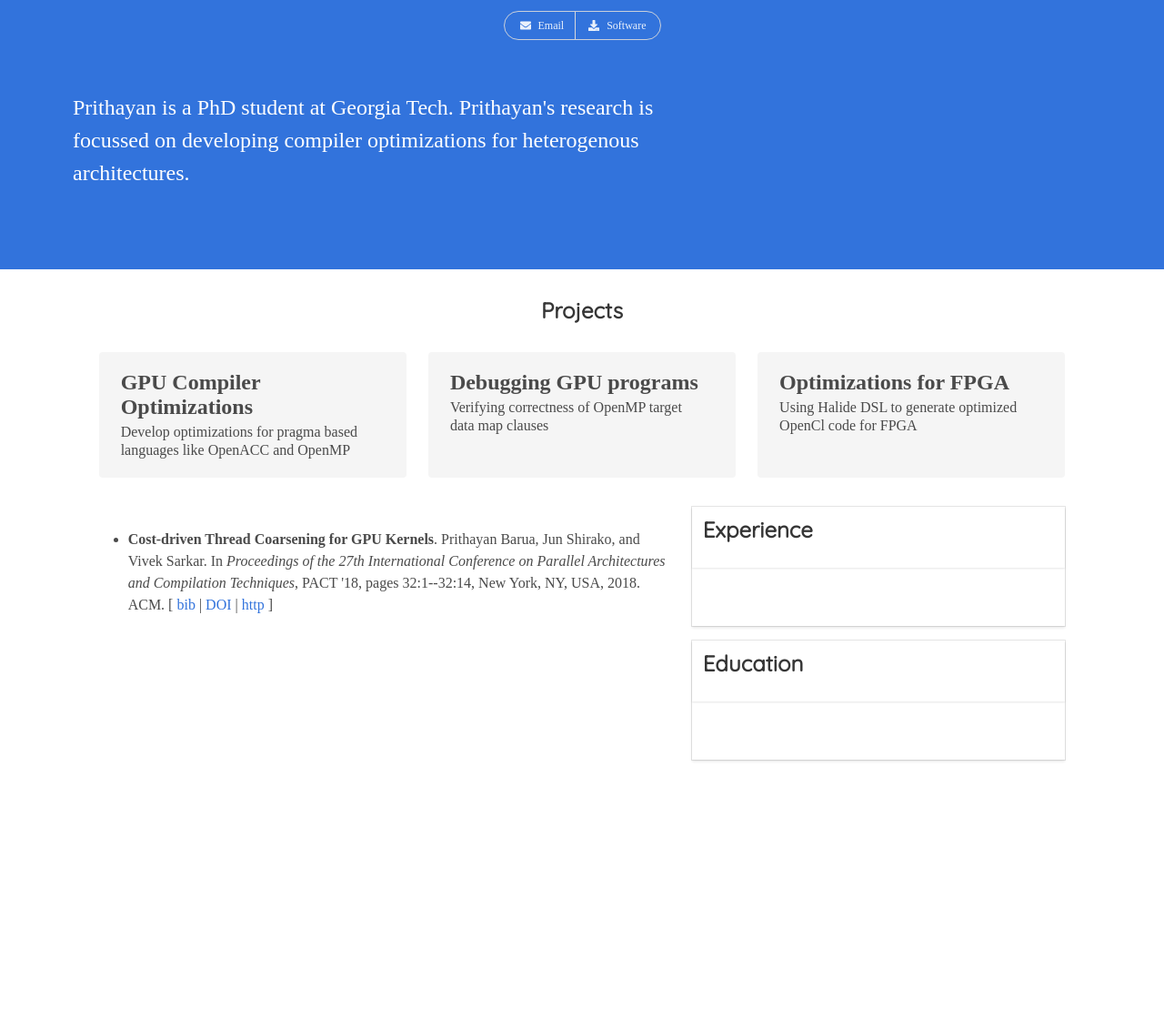
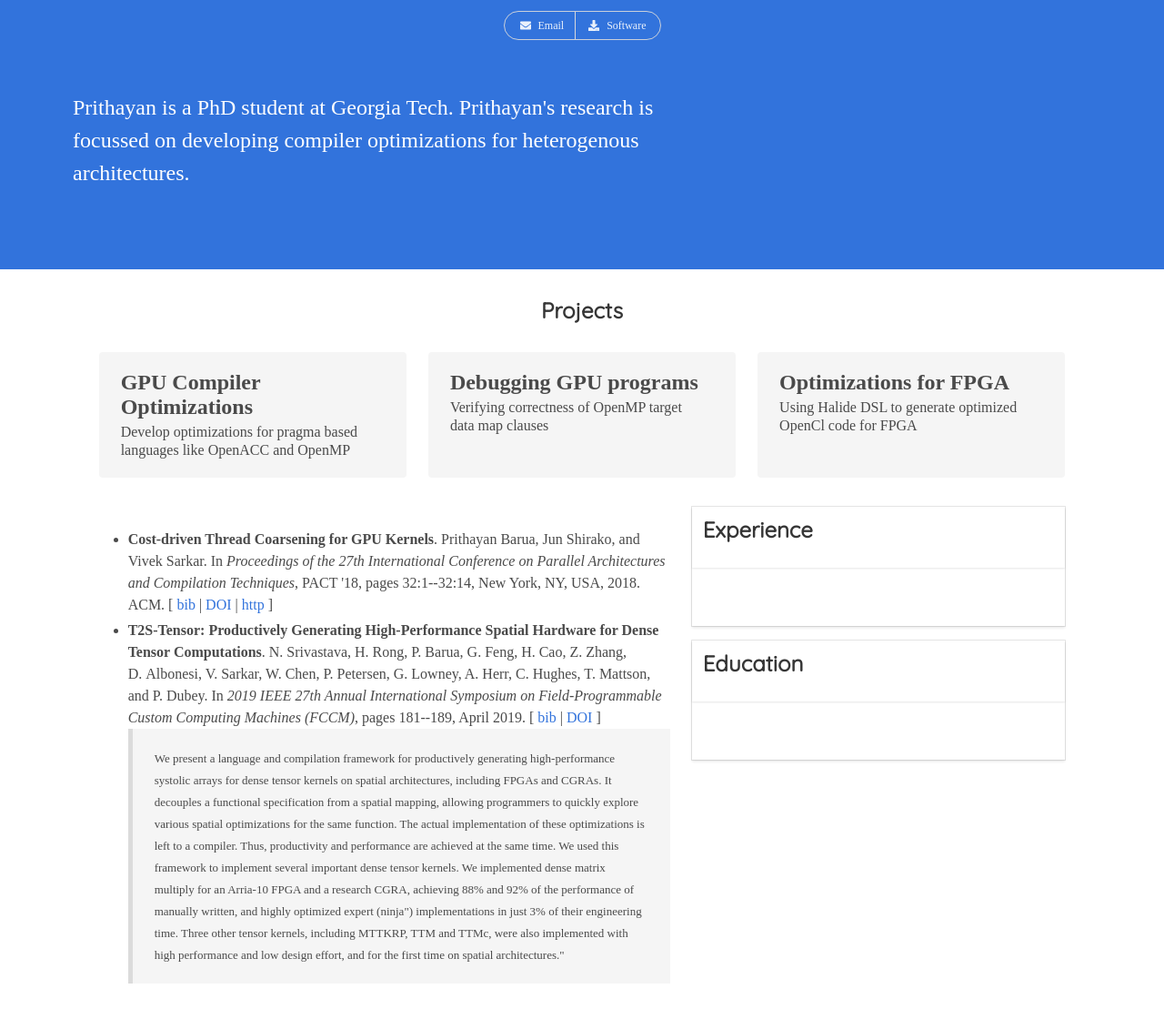
Before and after one commit to prithayan/prithayan.github.io, a Jekyll site: the page built from index.html, in a window 1280 px wide. Shown: the whole page at 91% size. Built offline with Jekyll 4.4.1, drawn with Linux system fonts in a browser that asks for light colours; nearby versions of some CDN libraries; some web fonts are replaced; before the commit the page ends 900 px from its top, so only the background shows below that.

Commit message:
update pub

```diff
--- a/_includes/publications.html
+++ b/_includes/publications.html
@@ -13,3 +13,21 @@
 <a href="http://doi.acm.org/10.1145/3243176.3243196">http</a>&nbsp;]
 
 </li>
+
+<li class="bib" id="8735529">
+
+<b>T2S-Tensor: Productively Generating High-Performance Spatial Hardware for
+  Dense Tensor Computations</b>.
+ N.&nbsp;Srivastava, H.&nbsp;Rong, P.&nbsp;Barua, G.&nbsp;Feng, H.&nbsp;Cao,
+  Z.&nbsp;Zhang, D.&nbsp;Albonesi, V.&nbsp;Sarkar, W.&nbsp;Chen, P.&nbsp;Petersen,
+  G.&nbsp;Lowney, A.&nbsp;Herr, C.&nbsp;Hughes, T.&nbsp;Mattson, and P.&nbsp;Dubey.
+ In <em>2019 IEEE 27th Annual International Symposium on
+  Field-Programmable Custom Computing Machines (FCCM)</em>, pages 181--189, April
+  2019.
+[&nbsp;<a href="{{ include.url }}#8735529">bib</a>&nbsp;|
+<a href="http://dx.doi.org/10.1109/FCCM.2019.00033">DOI</a>&nbsp;]
+<blockquote><font size="-1">
+We present a language and compilation framework for productively generating high-performance systolic arrays for dense tensor kernels on spatial architectures, including FPGAs and CGRAs. It decouples a functional specification from a spatial mapping, allowing programmers to quickly explore various spatial optimizations for the same function. The actual implementation of these optimizations is left to a compiler. Thus, productivity and performance are achieved at the same time. We used this framework to implement several important dense tensor kernels. We implemented dense matrix multiply for an Arria-10 FPGA and a research CGRA, achieving 88% and 92% of the performance of manually written, and highly optimized expert (ninja") implementations in just 3% of their engineering time. Three other tensor kernels, including MTTKRP, TTM and TTMc, were also implemented with high performance and low design effort, and for the first time on spatial architectures."
+</font></blockquote>
+<p>
+</li>
```
Also changed, not shown: _bibliography/publications.bib (+14 -0 lines), _includes/publications_bib.html (+17 -0 lines).
